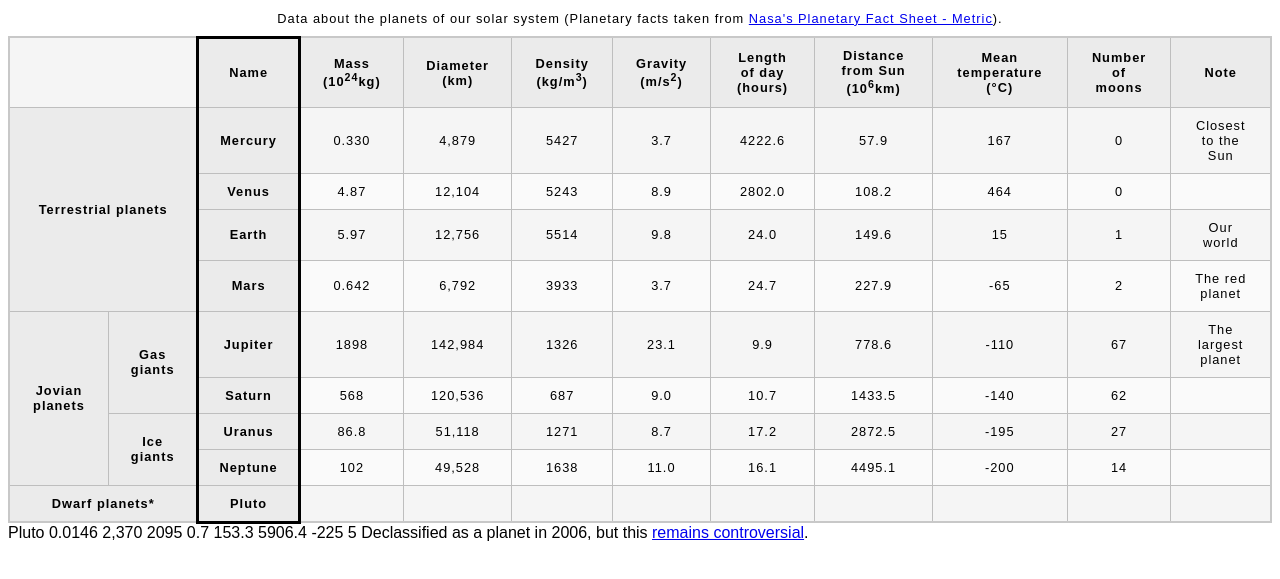
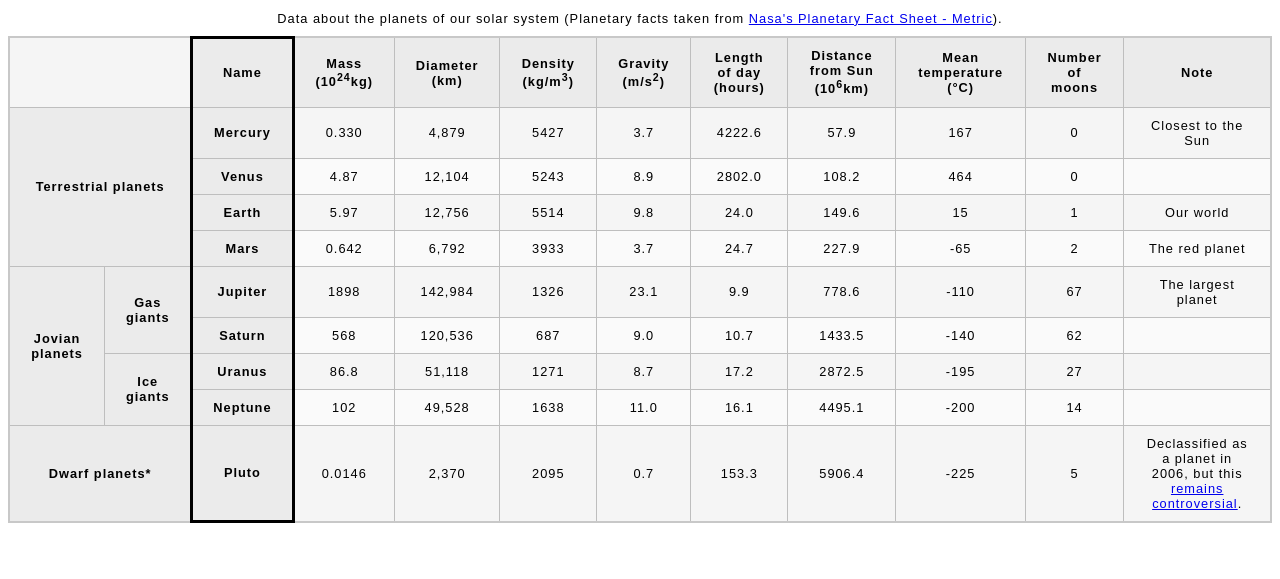
Before and after one commit to notsreeraj/sreeraj.github.io, a plain HTML site: page Assignment 2/Planet Table/index.html in a window 1280 px wide. Shown: the part 79-658 px from the top of the page. Drawn offline with Linux system fonts and the light colour scheme.

Commit message:
final addition of the planets is done

```diff
--- a/Assignment 2/Planet Table/index.html
+++ b/Assignment 2/Planet Table/index.html
@@ -144,42 +144,20 @@ Description = Planet Data table
             <td>14</td>
             <td></td>
           </tr>
-
-
           <tr>
             <th colspan="2">Dwarf planets*</th>
             <th>Pluto</th>
-            <td></td>
-            <td></td>
-            <td></td>
-            <td></td>
-            <td></td>
-            <td></td>
-            <td></td>
-            <td></td>
-            <td></td>
+            <td>0.0146 </td>
+            <td>2,370 </td>
+            <td>2095 </td>
+            <td>0.7 </td>
+            <td>153.3 </td>
+            <td>5906.4 </td>
+            <td>-225 </td>
+            <td>5</td>
+            <td>Declassified as a planet in 2006, but this <a href="http://www.usatoday.com/story/tech/2014/10/02/pluto-planet-solar-system/16578959/">remains controversial</a>.</td>
           </tr>
       </tbody>
   </table>
 </body>
 </html>
-
-
-
-
-
-
-
-
-
-
-
-
-
-
-
-
-
-
-
-Pluto 0.0146 2,370 2095 0.7 153.3 5906.4 -225 5 Declassified as a planet in 2006, but this <a href="http://www.usatoday.com/story/tech/2014/10/02/pluto-planet-solar-system/16578959/">remains controversial</a>.
```
